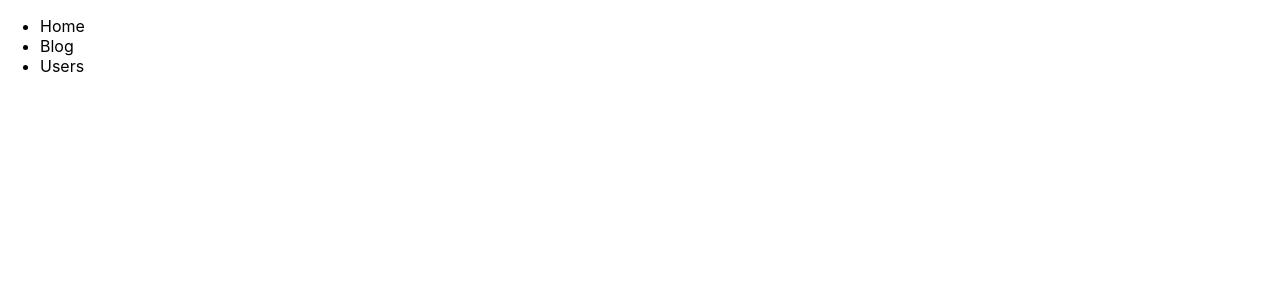
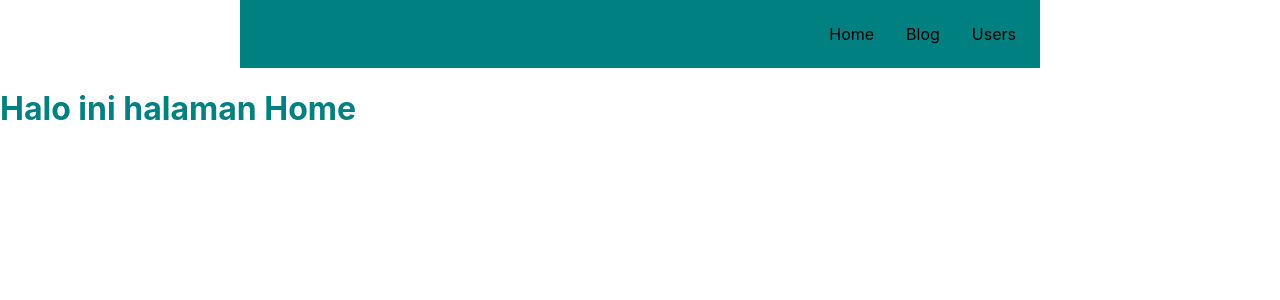
Before and after one commit to agi-tomo/react-portofolio, a Next.js app: page / in a window 1280 px wide. Shown: the top 300 px of the page. Built offline with nearby package versions, Linux system fonts and the light colour scheme.

Commit message:
add components

```diff
--- /dev/null
+++ b/components/Header/Header.module.css
@@ -0,0 +1,17 @@
+.container {
+    background-color: teal;
+    padding: 8px;
+    box-shadow: 3px 3px 12px 3px rgb(0, 0, 0 / 32%);
+    max-width: 800px;
+    margin: auto;
+}
+
+.list {
+    list-style: none;
+    display: flex;
+    justify-content: flex-end;
+}
+
+.item {
+    margin: 0px 16px;
+}
--- /dev/null
+++ b/components/Header/index.jsx
@@ -0,0 +1,26 @@
+import Link from "next/link";
+import styles from "./Header.module.css";
+
+export default function Header() {
+    return (
+        <header className={styles["container"]}>
+            <ul className={styles["list"]}>
+                <li className={styles["item"]}>
+                    <Link href="/">
+                        <a>Home</a>
+                    </Link>
+                </li>
+                <li className={styles["item"]}>
+                    <Link href="/blog">
+                        <a>Blog</a>
+                    </Link>
+                </li>
+                <li className={styles["item"]}>
+                    <Link href="/users">
+                        <a>Users</a>
+                    </Link>
+                </li>
+            </ul>
+        </header>
+    );
+}
--- a/pages/index.js
+++ b/pages/index.js
@@ -1,23 +1,13 @@
 import Head from "next/head";
 import Image from "next/image";
 import styles from "../styles/Home.module.css";
+import Header from "../components/Header";
 
 export default function Home() {
     return (
         <>
-            <header>
-                <ul>
-                    <li>
-                        <a href="/">Home</a>
-                    </li>
-                    <li>
-                        <a href="/blog">Blog</a>
-                    </li>
-                    <li>
-                        <a href="/users">Users</a>
-                    </li>
-                </ul>
-            </header>
+            <Header />
+            <h1 className={styles["title"]}>Halo ini halaman Home</h1>
         </>
     );
 }
--- a/styles/Home.module.css
+++ b/styles/Home.module.css
@@ -1,129 +1,3 @@
-.container {
-  padding: 0 2rem;
+.title {
+    color: teal;
 }
-
-.main {
-  min-height: 100vh;
-  padding: 4rem 0;
-  flex: 1;
-  display: flex;
-  flex-direction: column;
-  justify-content: center;
-  align-items: center;
-}
-
-.footer {
-  display: flex;
-  flex: 1;
-  padding: 2rem 0;
-  border-top: 1px solid #eaeaea;
-  justify-content: center;
-  align-items: center;
-}
-
-.footer a {
-  display: flex;
-  justify-content: center;
-  align-items: center;
-  flex-grow: 1;
-}
-
-.title a {
-  color: #0070f3;
-  text-decoration: none;
-}
-
-.title a:hover,
-.title a:focus,
-.title a:active {
-  text-decoration: underline;
-}
-
-.title {
-  margin: 0;
-  line-height: 1.15;
-  font-size: 4rem;
-}
-
-.title,
-.description {
-  text-align: center;
-}
-
-.description {
-  margin: 4rem 0;
-  line-height: 1.5;
-  font-size: 1.5rem;
-}
-
-.code {
-  background: #fafafa;
-  border-radius: 5px;
-  padding: 0.75rem;
-  font-size: 1.1rem;
-  font-family: Menlo, Monaco, Lucida Console, Liberation Mono, DejaVu Sans Mono,
-    Bitstream Vera Sans Mono, Courier New, monospace;
-}
-
-.grid {
-  display: flex;
-  align-items: center;
-  justify-content: center;
-  flex-wrap: wrap;
-  max-width: 800px;
-}
-
-.card {
-  margin: 1rem;
-  padding: 1.5rem;
-  text-align: left;
-  color: inherit;
-  text-decoration: none;
-  border: 1px solid #eaeaea;
-  border-radius: 10px;
-  transition: color 0.15s ease, border-color 0.15s ease;
-  max-width: 300px;
-}
-
-.card:hover,
-.card:focus,
-.card:active {
-  color: #0070f3;
-  border-color: #0070f3;
-}
-
-.card h2 {
-  margin: 0 0 1rem 0;
-  font-size: 1.5rem;
-}
-
-.card p {
-  margin: 0;
-  font-size: 1.25rem;
-  line-height: 1.5;
-}
-
-.logo {
-  height: 1em;
-  margin-left: 0.5rem;
-}
-
-@media (max-width: 600px) {
-  .grid {
-    width: 100%;
-    flex-direction: column;
-  }
-}
-
-@media (prefers-color-scheme: dark) {
-  .card,
-  .footer {
-    border-color: #222;
-  }
-  .code {
-    background: #111;
-  }
-  .logo img {
-    filter: invert(1);
-  }
-}
```
Also changed, not shown: styles/globals.css (indentation only).
